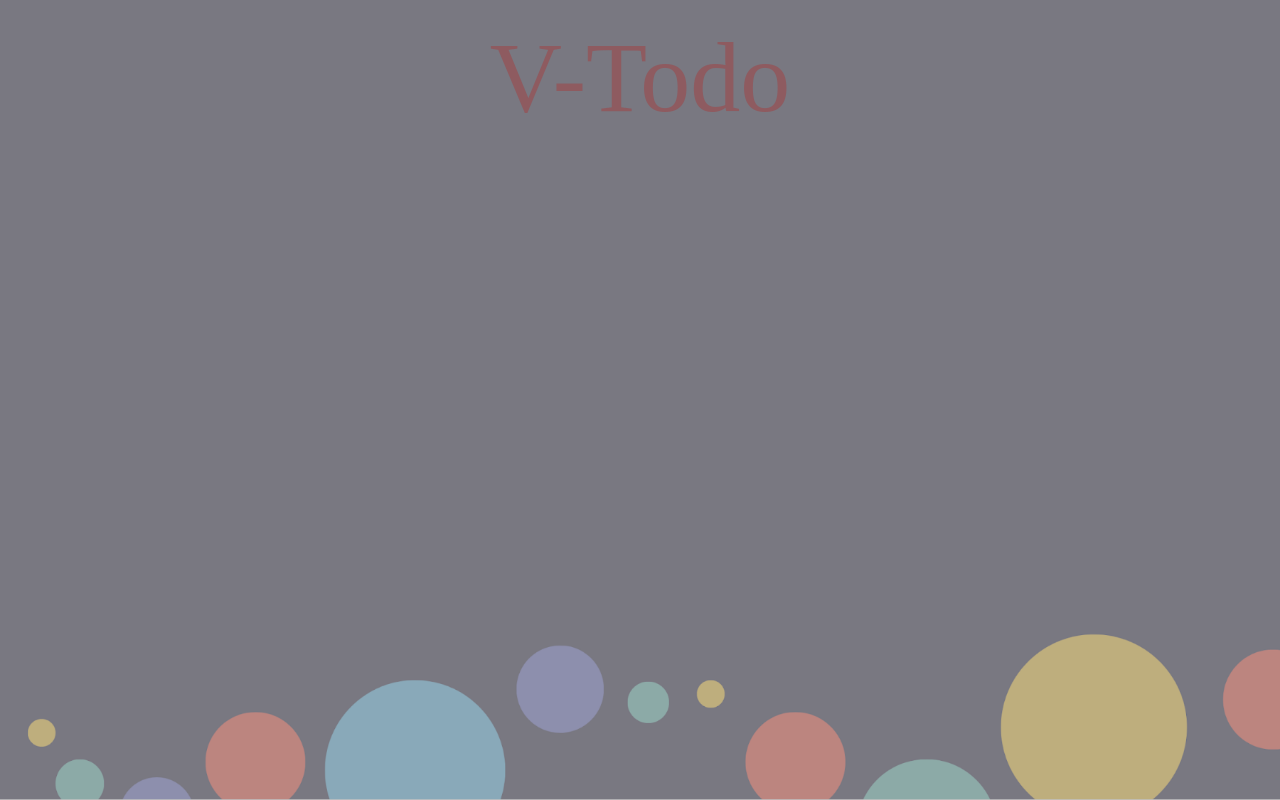
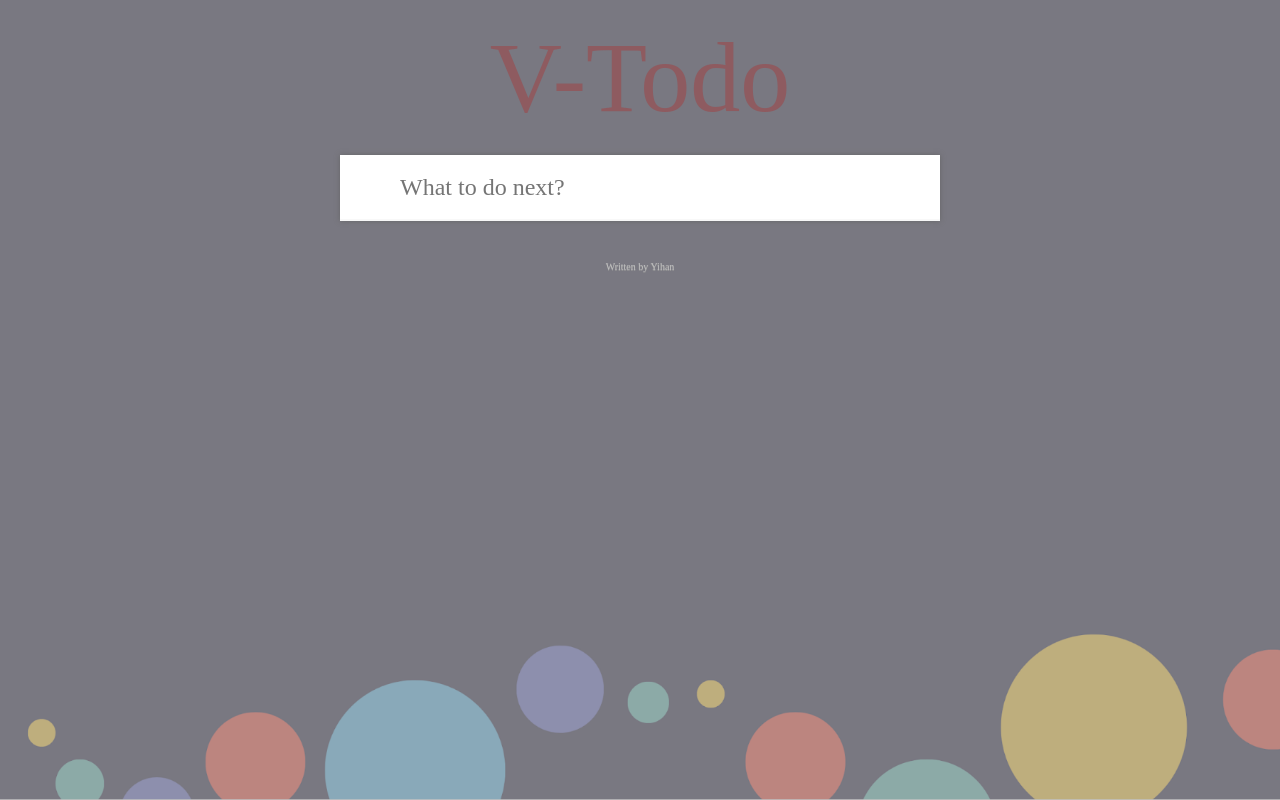
Before and after one commit to Yikhan/Vue-ToDo, a Vue app: page / in a window 1280 px wide. Built offline with nearby package versions, Linux system fonts and the light colour scheme; the HTML template or start-up script is replaced by a standard one.

Commit message:
add footer and styles

```diff
--- a/package.json
+++ b/package.json
@@ -16,6 +16,7 @@
     "babel-core": "^6.26.3",
     "babel-helper-vue-jsx-merge-props": "^2.0.3",
     "babel-loader": "^8.0.5",
+    "babel-plugin-syntax-jsx": "^6.18.0",
     "babel-plugin-transform-vue-jsx": "^3.7.0",
     "babel-preset-env": "^1.7.0",
     "cross-env": "^5.2.0",
--- a/src/app.vue
+++ b/src/app.vue
@@ -2,15 +2,21 @@
     <div id="app">
         <div id="cover"></div>
         <Header></Header>
+        <Todo></Todo>
+        <Footer></Footer>
     </div>
 </template>
 
 <script>
 import Header from './todo/header.vue'
+import Footer from './todo/footer.jsx'
+import Todo from './todo/todo.vue'
 
 export default {
   components: {
       Header,
+      Footer,
+      Todo,
   }
 }
 </script>
--- /dev/null
+++ b/src/assets/styles/footer.styl
@@ -0,0 +1,6 @@
+#footer
+  margin-top: 40px
+  text-align: center
+  color: #bfbfbf
+  font-size: 10px
+  text-shadow: 0 1px 0 #999
--- a/src/todo/footer.jsx
+++ b/src/todo/footer.jsx
@@ -0,0 +1,18 @@
+import '../assets/styles/footer.styl'
+
+export default {
+  data() {
+    return (
+      {
+        author: 'Yihan'
+      }
+    )
+  },
+  render() {
+    return (
+      <div id="footer">
+        <span>Written by {this.author}</span>
+      </div>
+    )
+  }
+}
--- a/src/todo/todo.vue
+++ b/src/todo/todo.vue
@@ -0,0 +1,46 @@
+<template>
+    <section class="real-app">
+      <input
+        type = "text"
+        class = "add-input"
+        autofocus = "autofocus"
+        placeholder = "What to do next?"
+        @keyup.enter = "addTodo"
+      >
+
+    </section>
+</template>
+
+<script>
+export default {
+  methods: {
+    addTodo() {}
+  }
+}
+</script>
+
+<style lang="stylus" scoped>
+.real-app
+  width 600px
+  margin auto
+  box-shadow 0 0 5px #666
+.add-input
+  position: relative;
+  margin: 0;
+  width: 100%;
+  font-size: 24px;
+  font-family: inherit;
+  font-weight: inherit;
+  line-height: 1.4em;
+  border: 0;
+  outline: none;
+  color: inherit;
+  padding: 6px;
+  border: 1px solid #999;
+  box-shadow: inset 0 -1px 5px 0 rgba(0, 0, 0, 0.2);
+  box-sizing: border-box;
+  font-smoothing: antialiased;
+  padding: 16px 16px 16px 60px;
+  border: none;
+  box-shadow: inset 0 -2px 1px rgba(0,0,0,0.03);
+</style>
```
Also changed, not shown: 1 other file (tests, documents, lock files or other folders).
